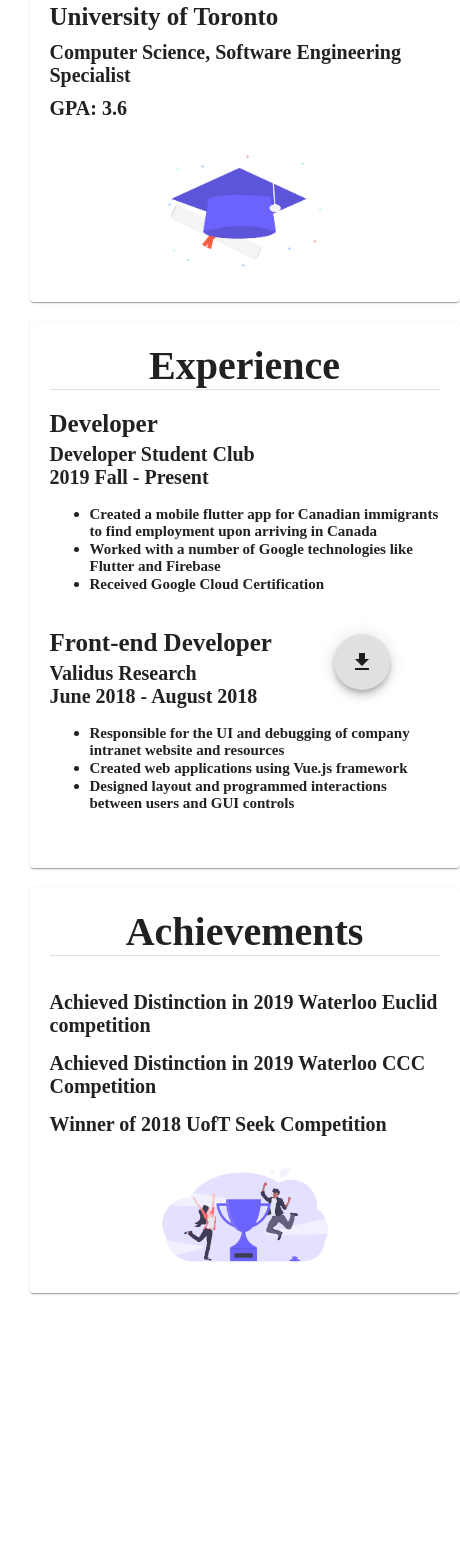
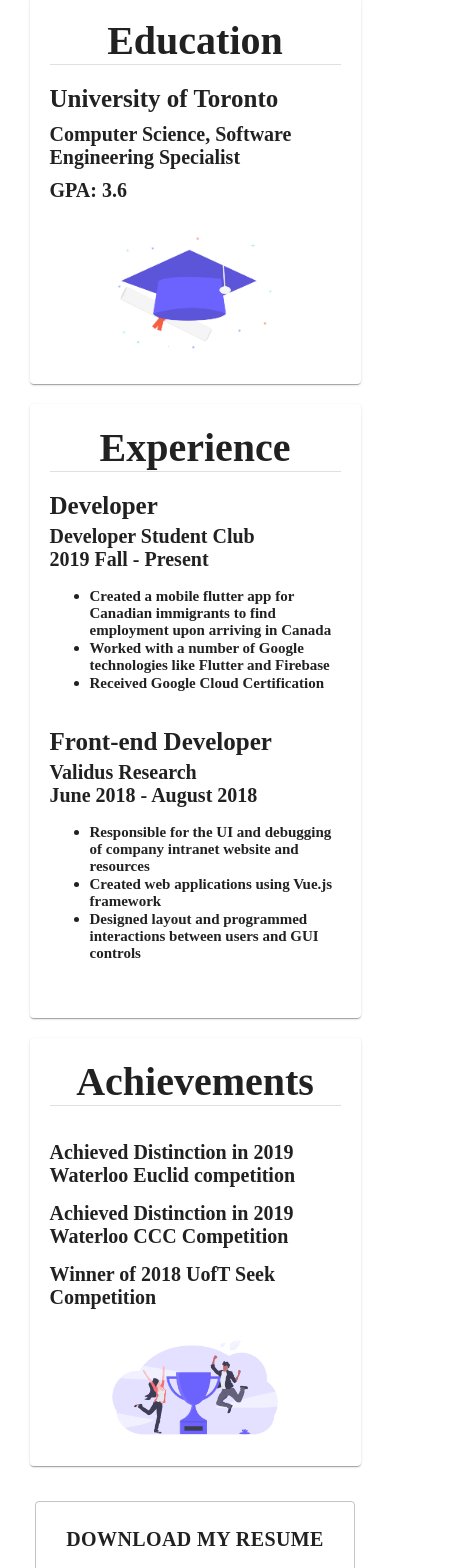
Before and after one commit to skeshavaa/my-portfolio, a React (Create React App) app in the folder client/: page /resume in a window 390 px wide. Shown: the part 154-1722 px from the top of the page, 460 px wide, since content can reach past the window. Before the commit the page ends 1513 px from the top, so only its background shows below. Built offline with nearby package versions, Linux system fonts and the light colour scheme.

Commit message:
fixing responsiveness, added download button

```diff
--- a/client/src/components/layout.js
+++ b/client/src/components/layout.js
@@ -1,8 +1,6 @@
 import React, { useState } from 'react'
-import theme from '../styles/theme'
 import MenuIcon from '@material-ui/icons/Menu'
-import { Fab, Drawer, MuiThemeProvider, IconButton, Menu } from '@material-ui/core'
-import { withStyles } from '@material-ui/core/styles';
+import {  Drawer, IconButton } from '@material-ui/core'
 import DrawerContent from './drawerContent'
 import styled from 'styled-components'
 
--- a/client/src/pages/home.js
+++ b/client/src/pages/home.js
@@ -1,17 +1,16 @@
-import React, { useState } from 'react'
-import axios from 'axios';
-import { Divider, IconButton } from '@material-ui/core'
+import React from 'react'
+import { Divider, Button } from '@material-ui/core'
 import  Layout  from '../components/layout.js'
-
+import DocResume from '../assets/documents/Resume.pdf'
 import Keshavaa from '../assets/images/me.png'
 import styled from 'styled-components';
 
 const Home = () => {
 
     return (
-        <div>
+        <Wrapper>
             <Layout />
-            <Wrapper>
+            <div>
                 <Row>
                     <Text padding="30px">Hi, I'm Keshavaa</Text>
                 </Row>
@@ -25,18 +24,22 @@
                         I'm in 2nd year at the <Span>University of Toronto</Span><br/>
                         I'm passionate about <Span>front and back end development</Span> and <Span>machine learning</Span><br/>
                         Take a look around! Feel free to reach out and check out my Resume!
-
                     </About>
                 </Row>
-            </Wrapper>
-        </div>
+                <Row>
+                <Button variant="outlined" href={DocResume} target="_blank">
+                    <ButtonText>Download My Resume</ButtonText>
+                </Button>
+                </Row>
+            </div>
+        </Wrapper>
     )
 }
 
 export default Home
 
 const Wrapper = styled.div`
-    height: 110vh;
+    min-height: 100vh;
 `
 
 const Row = styled.div`
@@ -73,3 +76,9 @@
     color: black;
     font-weight: bolder;
 `
+
+const ButtonText = styled.h1`
+    font-family: 'Abel';
+    font-size: 20px;
+    padding: 15px;
+`
--- a/client/src/pages/resume.js
+++ b/client/src/pages/resume.js
@@ -1,16 +1,21 @@
 import React from 'react'
 import styled from 'styled-components'
-import { Fab } from '@material-ui/core'
+import { Divider, Button } from '@material-ui/core'
 import GetAppIcon from '@material-ui/icons/GetApp';
 import Layout from '../components/layout'
 import Education from '../sections/education'
 import Experience from '../sections/experience'
 import Achievements from '../sections/achievements'
+import Heading from '../components/heading'
+import Spacer from '../components/spacer';
+import DocResume from '../assets/documents/Resume.pdf'
 
 const Resume = () => {
     return (
         <Wrapper>
             <Layout />
+            <Heading title="Resume"/>
+
             <Center>
                 <ResumeWrapper>
                     <Spacing>
@@ -24,11 +29,13 @@
                     </Spacing>
                 </ResumeWrapper>
             </Center>
-            <ButtonWrapper>
-                <Fab>
-                    <GetAppIcon />
-                </Fab>
-            </ButtonWrapper>
+            <Spacer space="25px"/>
+            <Center>
+                <Button variant="outlined" href={DocResume} target="_blank">
+                    <ButtonText>Download My Resume</ButtonText>
+                </Button>
+            </Center>
+            <Spacer space="25px"/>
         </Wrapper>
     )
 }
@@ -70,3 +77,9 @@
     width: 100vw;
     justify-content: flex-end;
 `
+
+const ButtonText = styled.h1`
+    font-family: 'Abel';
+    font-size: 20px;
+    padding: 15px;
+`
--- a/client/src/sections/achievements.js
+++ b/client/src/sections/achievements.js
@@ -34,7 +34,6 @@
 const Inside = styled.div`
     min-width: 200px;
     max-width: 500px;
-    width: 100vw;
     padding: 20px;
 `
 
--- a/client/src/sections/education.js
+++ b/client/src/sections/education.js
@@ -30,7 +30,6 @@
 const Inside = styled.div`
     min-width: 200px;
     max-width: 500px;
-    width: 100vw;
     padding: 20px;
 `
 
--- a/client/src/sections/experience.js
+++ b/client/src/sections/experience.js
@@ -50,7 +50,6 @@
 const Inside = styled.div`
     min-width: 200px;
     max-width: 500px;
-    width: 100vw;
     padding: 20px;
 `
 
--- a/client/src/styles/general.css
+++ b/client/src/styles/general.css
@@ -32,6 +32,10 @@
     height: 30px;
 }
 
+.roott{
+    background-color: white;
+}
+
 @import url('https://fonts.googleapis.com/css2?family=Abel&display=swap');
 @import url('https://fonts.googleapis.com/css2?family=Inconsolata:wght@300&display=swap');
 @import url('https://fonts.googleapis.com/css2?family=Raleway&display=swap');
```
